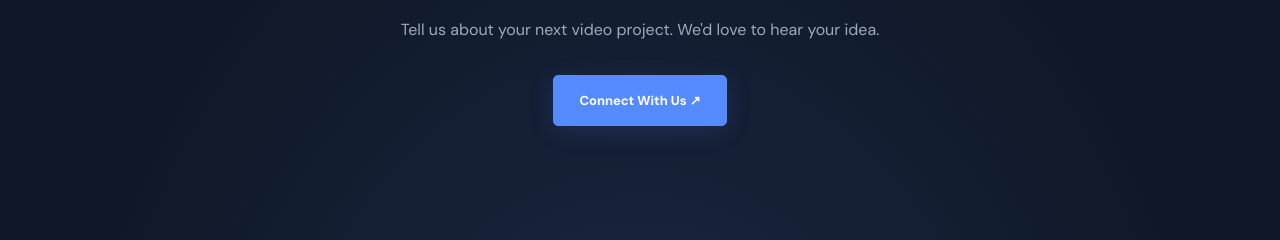
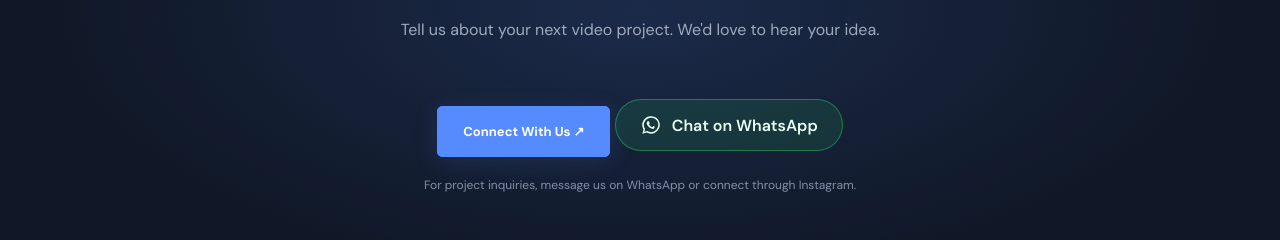
Before and after one commit to rashidsadia2002-source/rashidsadia2002-source.github.io, a plain HTML site: page index.html in a window 1280 px wide. Shown: the part 4280-4520 px from the top of the page. Drawn offline with Linux system fonts and the light colour scheme.

Commit message:
Update index.html

```diff
--- a/index.html
+++ b/index.html
@@ -1073,6 +1073,34 @@ footer {
   .portfolio .project, .portfolio .project-visual, .portfolio .project::before { transition: none; }
 }
 
+.contact-whatsapp {
+  display: inline-flex;
+  align-items: center;
+  justify-content: center;
+  gap: 10px;
+  margin: 24px 0 0;
+  padding: 14px 24px;
+  border: 1px solid rgba(37,211,102,.45);
+  border-radius: 50px;
+  color: #eafff1;
+  background: rgba(37,211,102,.12);
+  text-decoration: none;
+  font-weight: 600;
+  transition: .3s ease;
+}
+
+.contact-whatsapp svg {
+  width: 22px;
+  height: 22px;
+}
+
+.contact-whatsapp:hover {
+  transform: translateY(-3px);
+  background: rgba(37,211,102,.22);
+  border-color: #25D366;
+  box-shadow: 0 8px 25px rgba(37,211,102,.15);
+}
+
 </style>
 </head>
 
```
